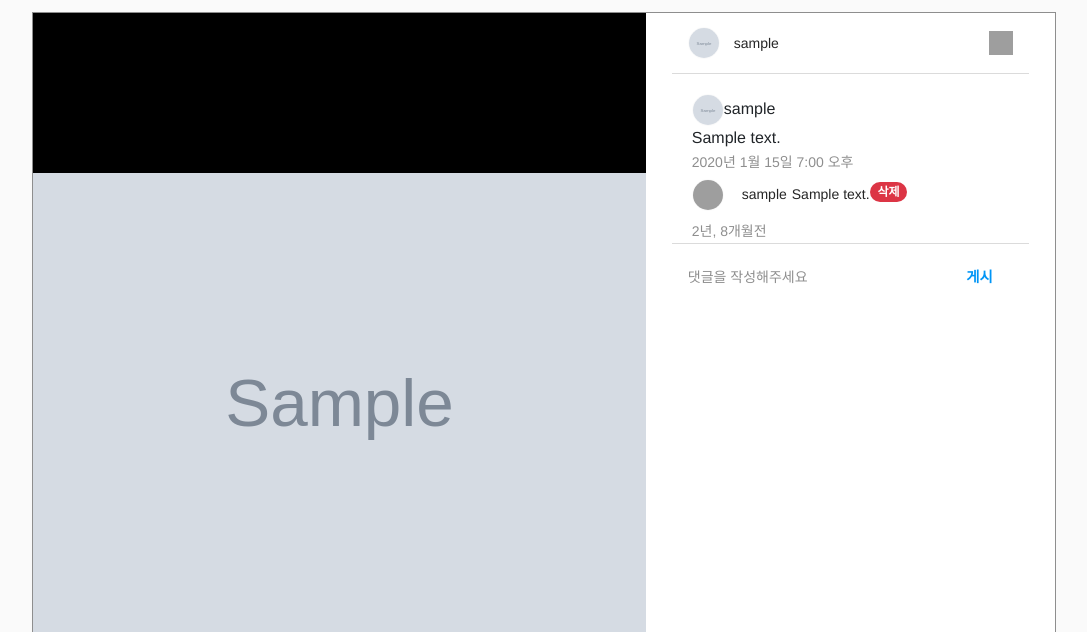
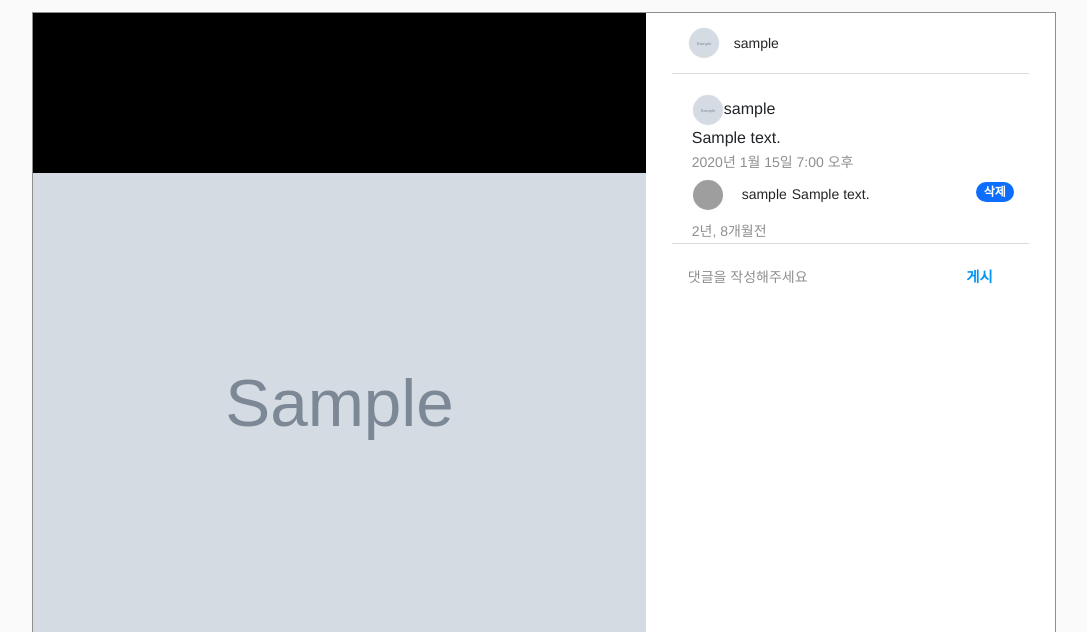
Before and after one commit to tweaky3047/Instagram_clone_coding, a Django app: template templates/post/post.html in a window 1280 px wide. Shown: the top 632 px of the page, without its empty margins (96-1183 px from the left). Run offline with Django 4.2, Linux system fonts and the light colour scheme; the template is opened without the code that fills it: values that come from a table or form of the project are taken from there, others are empty; a user stored in the database is signed in; tables that the repository leaves empty hold one stand-in row (values such as "Sample post"); grey boxes marked "Sample" are stand-in pictures; grey boxes are pictures that could not be loaded.

Commit message:
css 세부 조정

```diff
--- a/templates/post/post.html
+++ b/templates/post/post.html
@@ -255,7 +255,7 @@
 </head>
 
 <body>
-    <div class="post-detail" style="display:flex; text_align : center; justify-content: center;">
+    <div class="post-detail" style="display:flex; justify-content: center;">
         <!-- post pic -->
         <article class="wrap">
             <div style="position:static; width:60%; height: 100%; ; background-color:black">
@@ -269,18 +269,16 @@
                         <span class="userID main-id point-span">{{userd.nickname}}</span>
                     </div>
                     {% if feed.user_id == user.username%}
-                    <div style="text-align: right">
+                    <div style="text-align: center;">
                         <a href="/post/post/delete/{{ feed.id }}">
-                            <span class="badge rounded-pill bg-danger">삭제</span>
+                            <span class="badge rounded-pill bg-primary">삭제</span>
                         </a>
                     </div>
                     {% endif %}
-                    <img class="icon-react icon-more"
-                        src="https://s3.ap-northeast-2.amazonaws.com/cdn.wecode.co.kr/bearu/more.png" alt="more">
                 </header>
                 <div class="hl"></div>
                 <!-- description data -->
-                <div style="width:100%;" class="description"><img class="img-profile pic" src="{% get_media_prefix %}{{userd.profile_image}}"
+                <div style="width:90%;" class="description"><img class="img-profile pic" src="{% get_media_prefix %}{{userd.profile_image}}"
                         <span class="userID main-id point-span">{{userd.nickname}}</span>
 
                     <div class="user_description">{{feed.content}}</div>
@@ -292,13 +290,13 @@
                     {% for cm in comments %}
                     <div class="comment-section" ~="~">
                         <ul class="comments" style="justify-content: space-between; position: relative">
-                            <div style="display: flex;"><li>
+                            <div style="display: flex; justify-content: space-between;"><li>
                                 <span><img class="img-profile pic"
                                         src="https://dimg.donga.com/wps/NEWS/IMAGE/2020/08/21/102583646.1.jpg" alt="">
                                     <span class="userID main-id point-span">{{cm.author}}</span>{{cm.comment}}</span>
                             </li>
                             {% if cm.author_id == user.id %}
-                            <a href="{% url 'delete-comment' cm.id %}"><span class="badge rounded-pill bg-danger">삭제</span></a>
+                            <a href="{% url 'delete-comment' cm.id %}"><span class="badge rounded-pill bg-primary">삭제</span></a>
                             {% endif %}</div>
                             <div class="time-log">
                                 <span>{{cm.created_at|timesince}}전</span>
```
